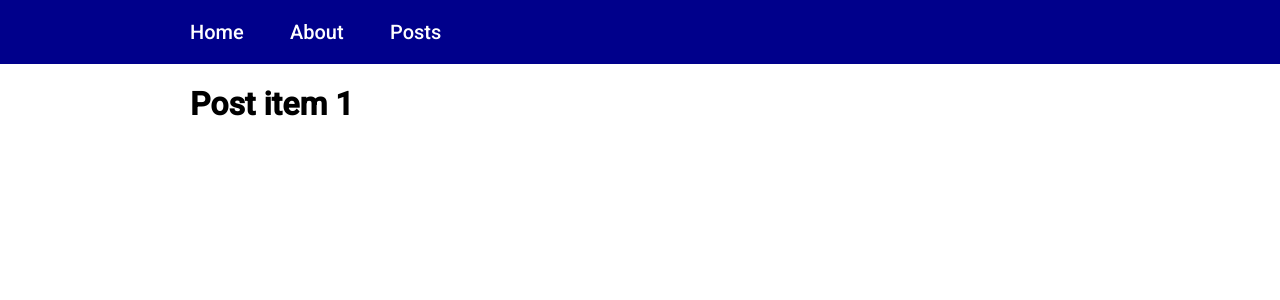
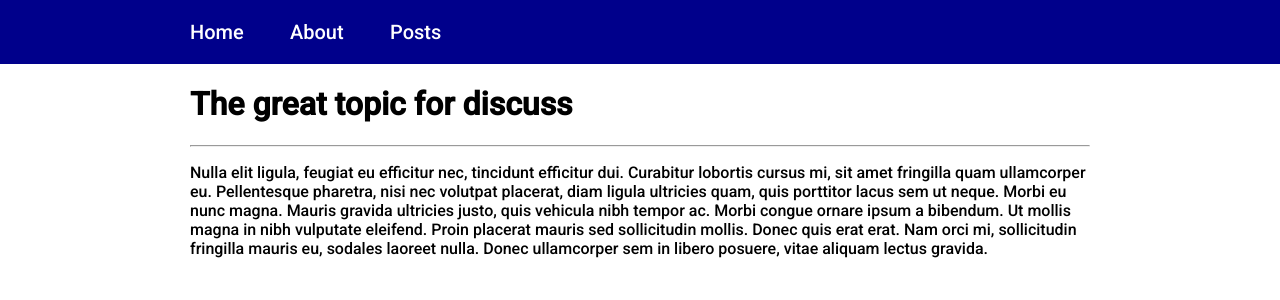
Before and after one commit to taras-protsyshyn/learn-next, a Next.js app: page /post/1 in a window 1280 px wide. Shown: the top 300 px of the page. Built offline with nearby package versions, Linux system fonts and the light colour scheme; data requests are answered from the project's data file.

Commit message:
add logic for fetch & display posts

```diff
--- a/components/PostCard.js
+++ b/components/PostCard.js
@@ -6,7 +6,7 @@ export const PostCard = ({ id, title, body }) => {
       <div key={id}>
         <h3>{title}</h3>
         <p>{body}</p>
-        <Link href={`post/${id}`}>
+        <Link href="post/[id]" as={`post/${id}`}>
           <a>Read more...</a>
         </Link>
       </div>
--- a/pages/post/[id].js
+++ b/pages/post/[id].js
@@ -1,7 +1,33 @@
 import { useRouter } from "next/router";
 
-export default function Post() {
+function Post({ post }) {
   const router = useRouter();
-  console.log(router);
-  return <h1>Post item {router.query.id}</h1>;
+
+  return (
+    <>
+      <h1>{post.title}</h1>
+      <hr />
+      <p>{post.body}</p>
+    </>
+  );
 }
+
+export async function getStaticPaths() {
+  const res = await fetch(`${process.env.API_URL}/posts`);
+  const posts = await res.json();
+
+  const paths = posts.map((post) => ({
+    params: { id: post.id.toString() },
+  }));
+
+  return { paths, fallback: false };
+}
+
+export async function getStaticProps({ params }) {
+  const res = await fetch(`${process.env.API_URL}/posts/${params.id}`);
+  const post = await res.json();
+
+  return { props: { post } };
+}
+
+export default Post;
--- a/pages/posts.js
+++ b/pages/posts.js
@@ -8,7 +8,7 @@ export default function Posts({ posts }) {
       <h1>Posts next js</h1>
       <div className="posts">
         {posts?.map(({ id, title, body }) => (
-          <PostCard key={id} title={title} body={body} />
+          <PostCard key={id} id={id} title={title} body={body} />
         ))}
       </div>
       <style jsx>{`
```
